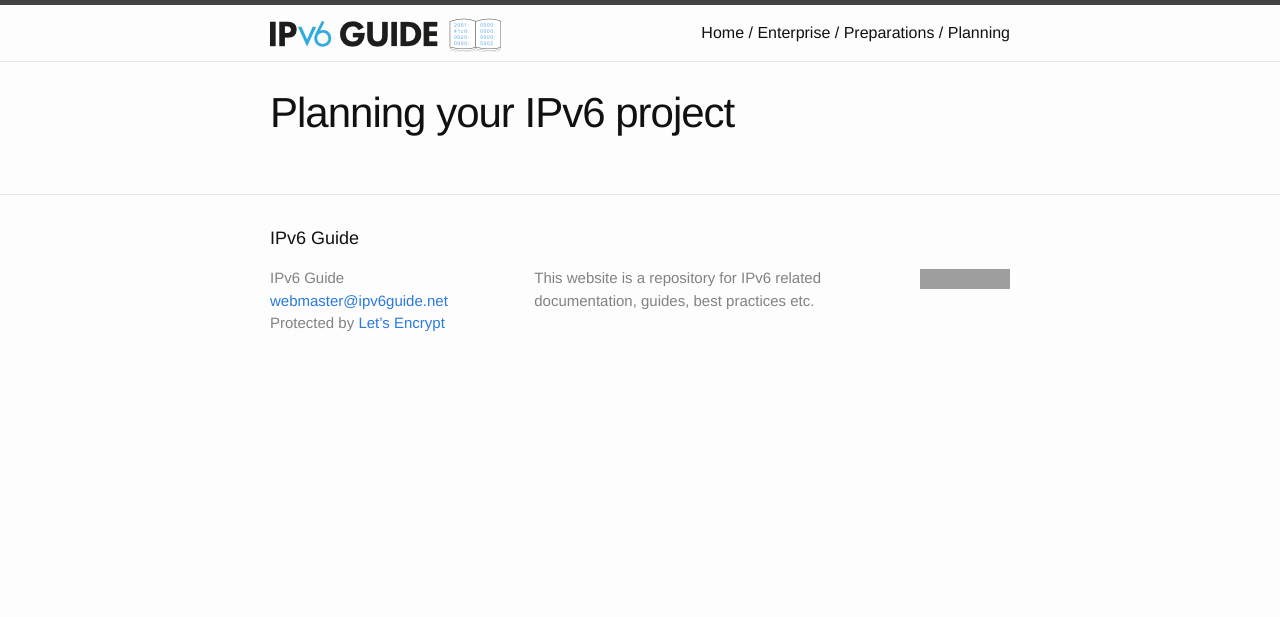
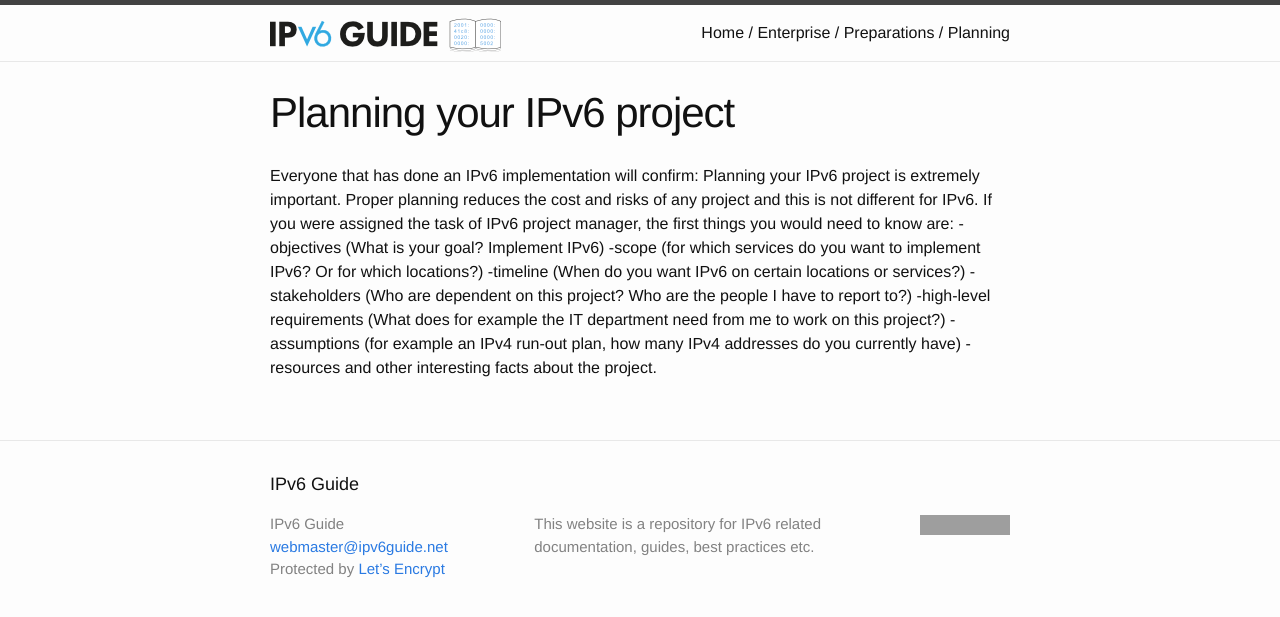
Before and after one commit to ipv6guide/ipv6guide.github.io, a Jekyll site: the page built from enterprise/preparations/planning.md, in a window 1280 px wide. Shown: the top 617 px of the page. Built offline with Jekyll 4.4.1, drawn with Linux system fonts in a browser that asks for light colours; grey boxes are pictures that could not be loaded.

Commit message:
Update planning.md

```diff
--- a/enterprise/preparations/planning.md
+++ b/enterprise/preparations/planning.md
@@ -1,3 +1,14 @@
 ---
 title: Planning your IPv6 project
 ---
+
+Everyone that has done an IPv6 implementation will confirm: Planning your IPv6 project is extremely important.
+Proper planning reduces the cost and risks of any project and this is not different for IPv6.
+If you were assigned the task of IPv6 project manager, the first things you would need to know are:
+-objectives (What is your goal? Implement IPv6)
+-scope (for which services do you want to implement IPv6? Or for which locations?)
+-timeline (When do you want IPv6 on certain locations or services?)
+-stakeholders (Who are dependent on this project? Who are the people I have to report to?)
+-high-level requirements (What does for example the IT department need from me to work on this project?)
+-assumptions (for example an IPv4 run-out plan, how many IPv4 addresses do you currently have)
+-resources and other interesting facts about the project.
```
